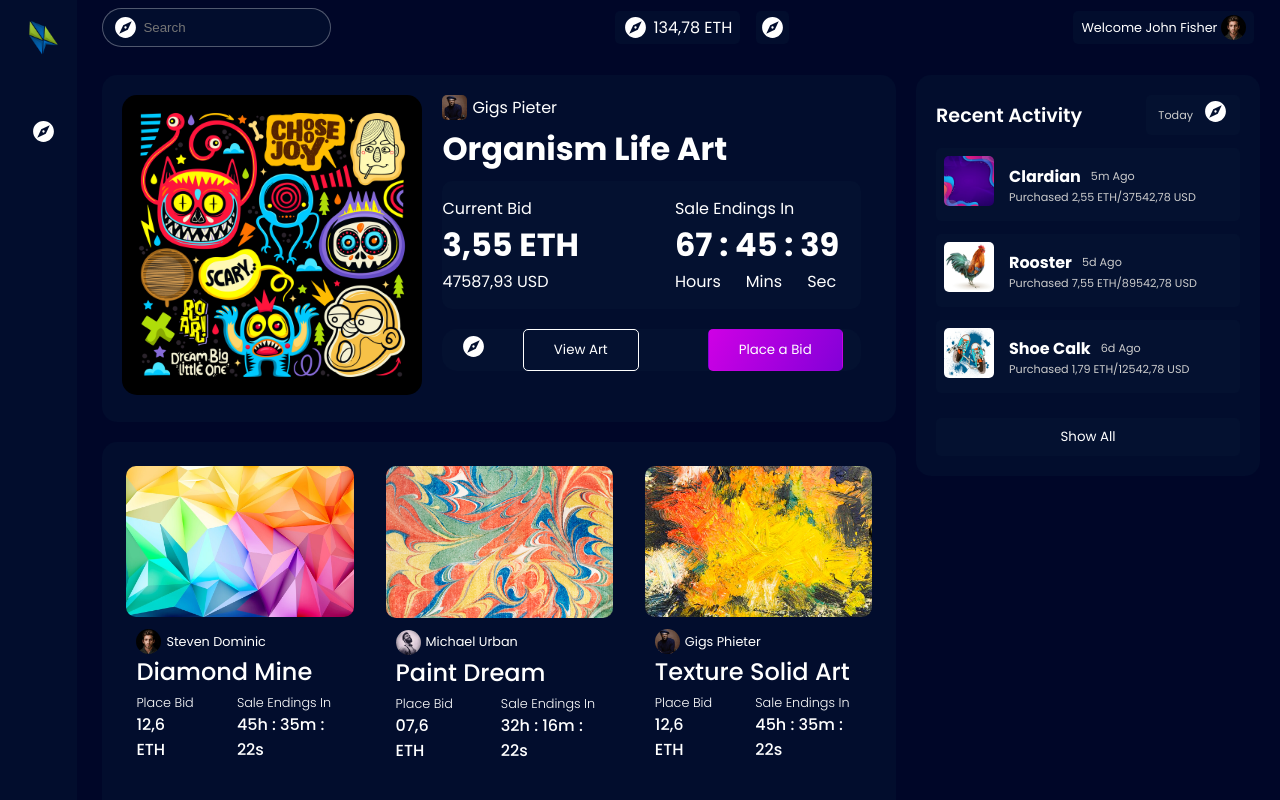
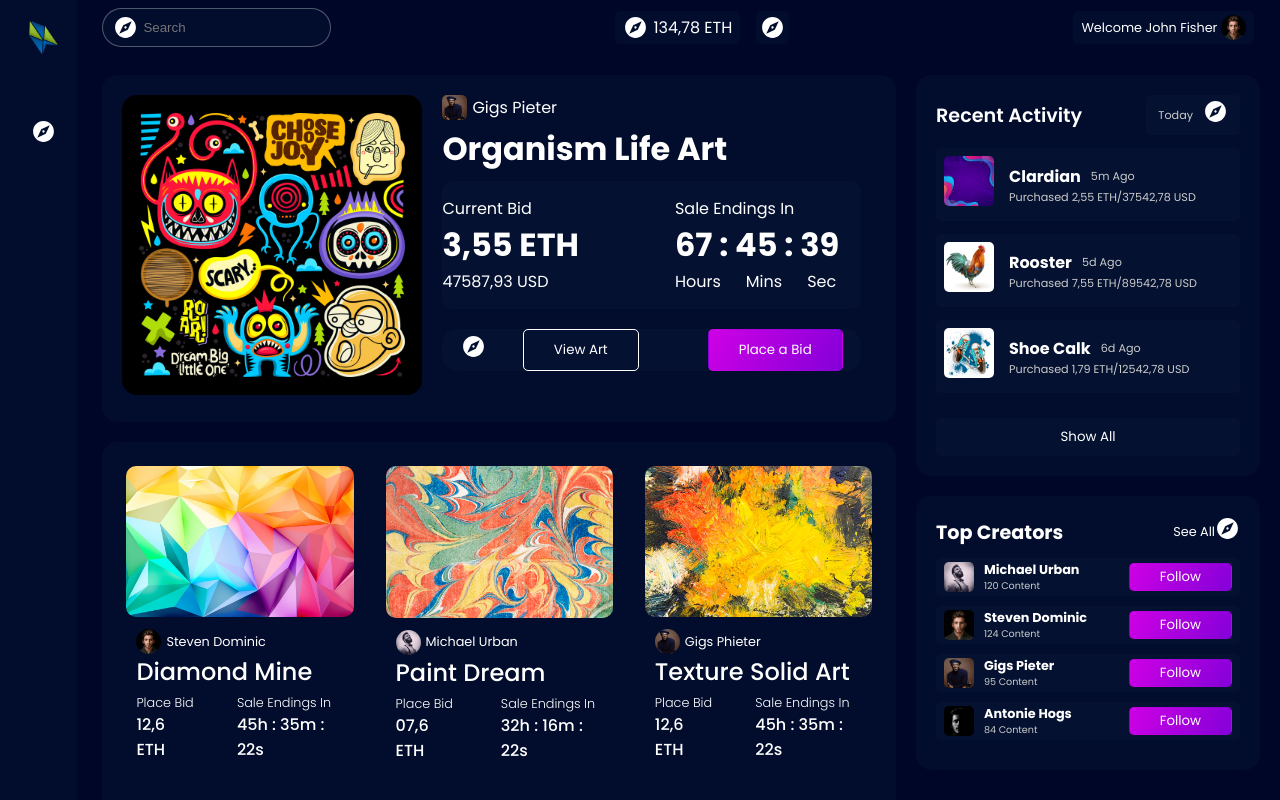
Before and after one commit to JohnOlshea/joeyscoin, a React (Vite) app: page /dashboard in a window 1280 px wide. Shown: the top 800 px of the page. Built offline with nearby package versions, Linux system fonts and the light colour scheme.

Commit message:
redo dashboard footer

```diff
--- a/src/pages/dashboard/index.jsx
+++ b/src/pages/dashboard/index.jsx
@@ -301,7 +301,73 @@ export const Dashboard = () => {
               <button>Show All</button>
             </div>
           </div>
-
+          <div className="top-creators">
+            <div className="top-title flex-div">
+              <h1>Top Creators</h1>
+              <div className="see-all flex-div">
+                <p>See All</p>
+                <a href="#">
+                <MdExplore size={25} />
+                </a>
+              </div>
+            </div>
+            <div className="top-items">
+              <div className="items-creator flex-div">
+                <div className="items-thumbnail flex-div">
+                  <img src={creator3} alt="Creator-3" />
+                    <div>
+                      <h2>Michael Urban</h2>
+                      <p>120 Content</p>
+                    </div>
+                </div>
+                <div className="thumbnail-button">
+                  <button>Follow</button>
+                </div>
+              </div>
+            </div>
+            <div className="top-items">
+              <div className="items-creator flex-div">
+                <div className="items-thumbnail flex-div">
+                  <img src={creator2} alt="Creator-2" />
+                    <div>
+                      <h2>Steven Dominic</h2>
+                      <p>124 Content</p>
+                    </div>
+                </div>
+                <div className="thumbnail-button">
+                  <button>Follow</button>
+                </div>
+              </div>
+            </div>
+            <div className="top-items">
+              <div className="items-creator flex-div">
+                <div className="items-thumbnail flex-div">
+                  <img src={creator1} alt="Creator-1" />
+                    <div>
+                      <h2>Gigs Pieter</h2>
+                      <p>95 Content</p>
+                    </div>
+                </div>
+                <div className="thumbnail-button">
+                  <button>Follow</button>
+                </div>
+              </div>
+            </div>
+            <div className="top-items">
+              <div className="items-creator flex-div">
+                <div className="items-thumbnail flex-div">
+                  <img src={creator4} alt="Creator-1" />
+                    <div>
+                      <h2>Antonie Hogs</h2>
+                      <p>84 Content</p>
+                    </div>
+                </div>
+                <div className="thumbnail-button">
+                  <button>Follow</button>
+                </div>
+              </div>
+            </div>
+          </div>
         </div>
 
       </div>
```
